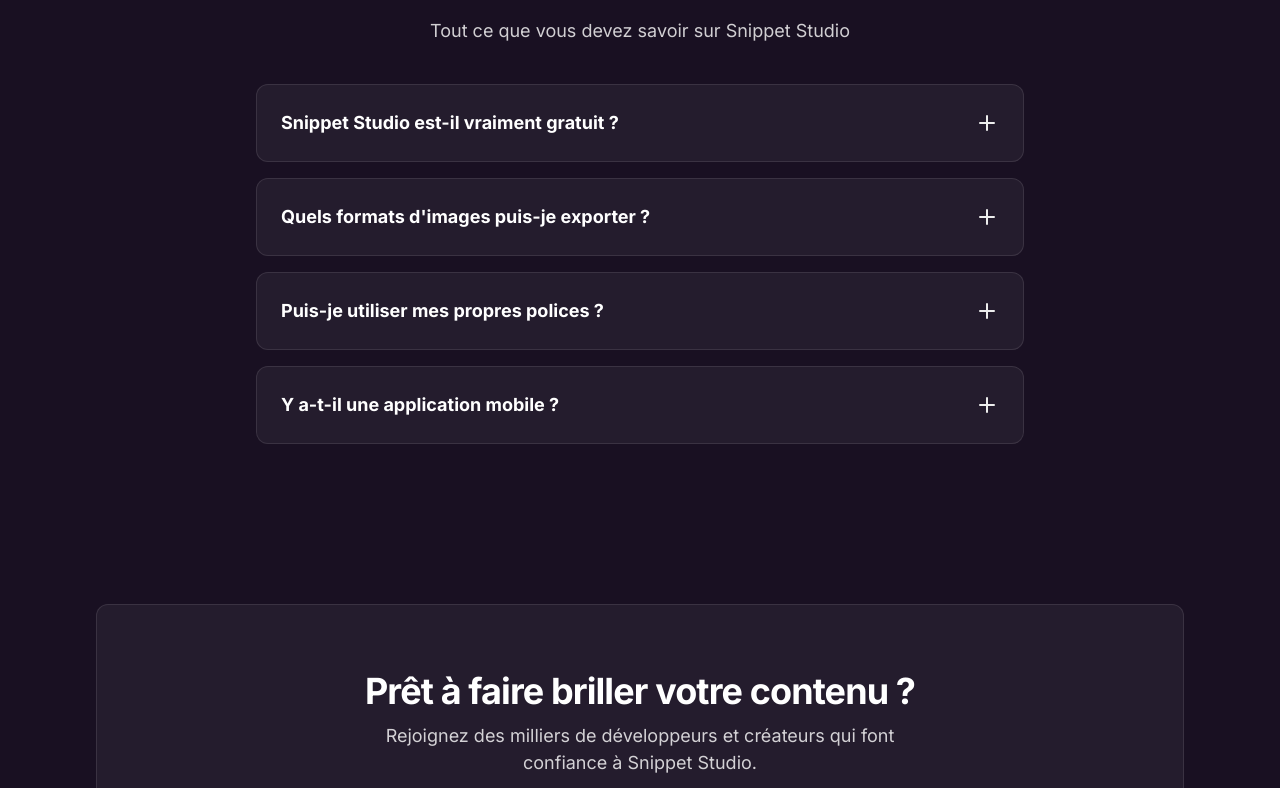
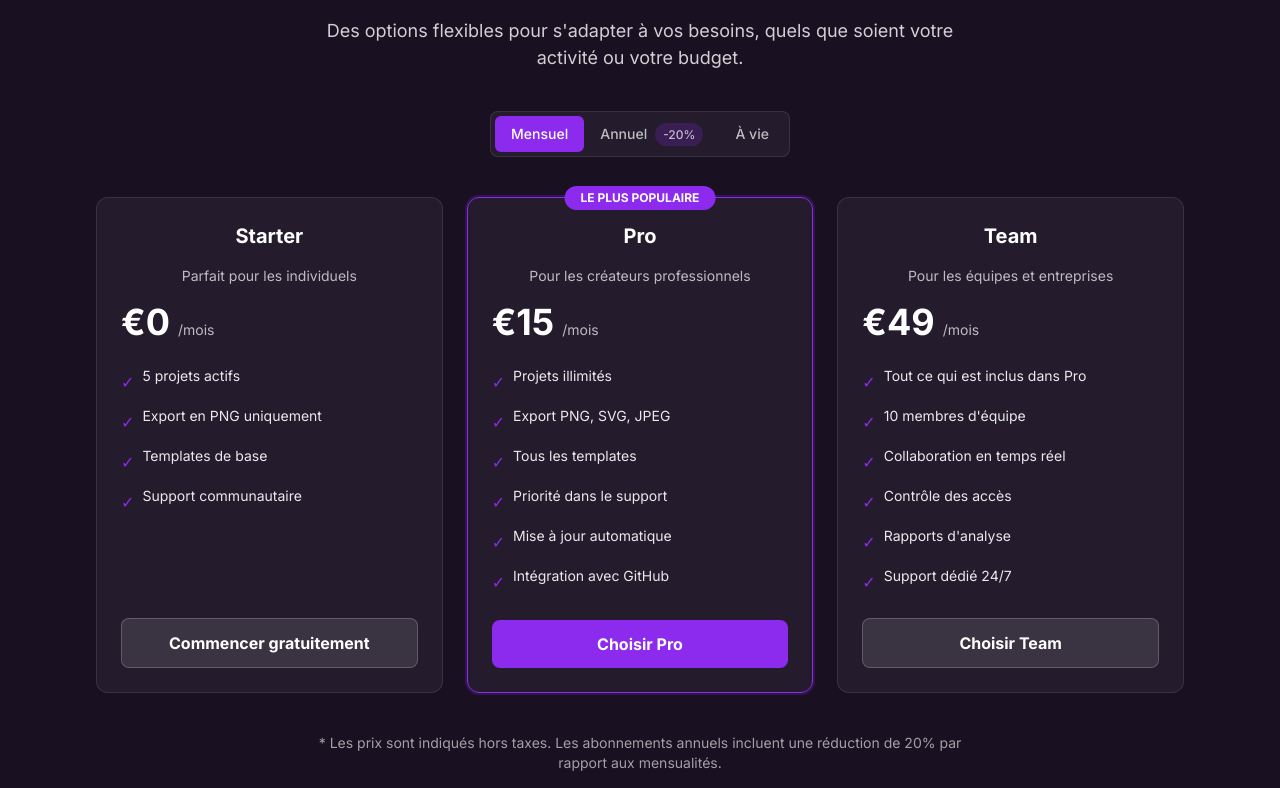
Before and after one commit to bellandry/creavvy, a Next.js app: page / in a window 1280 px wide. Shown: the part 3372-4160 px from the top of the page. Built offline with nearby package versions, Linux system fonts and the light colour scheme.

Commit message:
feature: add pricing section

```diff
--- a/app/page.tsx
+++ b/app/page.tsx
@@ -4,6 +4,7 @@
 import Footer from "../components/marketing/Footer";
 import Header from "../components/marketing/Header";
 import Hero from "../components/marketing/Hero";
+import Pricing from "../components/marketing/Pricing";
 import Testimonials from "../components/marketing/Testimonials";
 
 export default function Home() {
@@ -17,6 +18,7 @@
           <Hero />
           <Features />
           <Testimonials />
+          <Pricing />
           <FAQ />
           <CTA />
         </main>
--- /dev/null
+++ b/components/marketing/Pricing.tsx
@@ -0,0 +1,204 @@
+"use client";
+import { useState } from "react";
+
+const Pricing = () => {
+  const [billingCycle, setBillingCycle] = useState<
+    "monthly" | "yearly" | "lifetime"
+  >("monthly");
+
+  const pricingPlans = [
+    {
+      name: "Starter",
+      description: "Parfait pour les individuels",
+      monthlyPrice: "0",
+      yearlyPrice: "0",
+      lifetimePrice: "0",
+      features: [
+        "5 projets actifs",
+        "Export en PNG uniquement",
+        "Templates de base",
+        "Support communautaire",
+      ],
+      cta: "Commencer gratuitement",
+      popular: false,
+    },
+    {
+      name: "Pro",
+      description: "Pour les créateurs professionnels",
+      monthlyPrice: "15",
+      yearlyPrice: "144", // 12 months at $12/month = $144 vs $156 (2 months free)
+      lifetimePrice: "299",
+      features: [
+        "Projets illimités",
+        "Export PNG, SVG, JPEG",
+        "Tous les templates",
+        "Priorité dans le support",
+        "Mise à jour automatique",
+        "Intégration avec GitHub",
+      ],
+      cta: "Choisir Pro",
+      popular: true,
+    },
+    {
+      name: "Team",
+      description: "Pour les équipes et entreprises",
+      monthlyPrice: "49",
+      yearlyPrice: "468", // 12 months at $39/month = $468 vs $588 (3 months free)
+      lifetimePrice: "799",
+      features: [
+        "Tout ce qui est inclus dans Pro",
+        "10 membres d'équipe",
+        "Collaboration en temps réel",
+        "Contrôle des accès",
+        "Rapports d'analyse",
+        "Support dédié 24/7",
+      ],
+      cta: "Choisir Team",
+      popular: false,
+    },
+  ];
+
+  const getPrice = (plan: (typeof pricingPlans)[0]) => {
+    switch (billingCycle) {
+      case "monthly":
+        return plan.monthlyPrice;
+      case "yearly":
+        return plan.yearlyPrice;
+      case "lifetime":
+        return plan.lifetimePrice;
+      default:
+        return plan.monthlyPrice;
+    }
+  };
+
+  // Calculate monthly equivalent for yearly plans
+  const getMonthlyEquivalent = (plan: (typeof pricingPlans)[0]) => {
+    if (billingCycle === "yearly") {
+      return (parseInt(plan.yearlyPrice) / 12).toFixed(2);
+    }
+    return null;
+  };
+
+  return (
+    <section className="flex flex-col gap-10 items-center text-center">
+      <div className="flex flex-col gap-4 items-center">
+        <h2 className="text-white tracking-tight text-3xl sm:text-4xl lg:text-5xl font-bold leading-tight max-w-3xl">
+          Choisissez votre plan
+        </h2>
+        <p className="text-white/80 text-base sm:text-lg leading-normal max-w-2xl">
+          Des options flexibles pour s&apos;adapter à vos besoins, quels que
+          soient votre activité ou votre budget.
+        </p>
+      </div>
+
+      {/* Billing Toggle */}
+      <div className="flex items-center justify-center p-1 bg-white/5 rounded-lg border border-white/10">
+        <button
+          className={`px-4 py-2 text-sm font-medium rounded-md transition-colors ${
+            billingCycle === "monthly"
+              ? "bg-primary text-white"
+              : "text-white/70 hover:text-white"
+          }`}
+          onClick={() => setBillingCycle("monthly")}
+        >
+          Mensuel
+        </button>
+        <button
+          className={`px-4 py-2 text-sm font-medium rounded-md transition-colors ${
+            billingCycle === "yearly"
+              ? "bg-primary text-white"
+              : "text-white/70 hover:text-white"
+          }`}
+          onClick={() => setBillingCycle("yearly")}
+        >
+          Annuel
+          <span className="ml-2 text-xs bg-primary/20 px-2 py-1 rounded-full">
+            -20%
+          </span>
+        </button>
+        <button
+          className={`px-4 py-2 text-sm font-medium rounded-md transition-colors ${
+            billingCycle === "lifetime"
+              ? "bg-primary text-white"
+              : "text-white/70 hover:text-white"
+          }`}
+          onClick={() => setBillingCycle("lifetime")}
+        >
+          À vie
+        </button>
+      </div>
+
+      {/* Pricing Cards */}
+      <div className="grid grid-cols-1 md:grid-cols-3 gap-6 w-full max-w-6xl">
+        {pricingPlans.map((plan, index) => (
+          <div
+            key={index}
+            className={`flex flex-col gap-6 p-6 rounded-xl border transition-all duration-300 hover:shadow-lg hover:shadow-primary/10 ${
+              plan.popular
+                ? "bg-white/5 border-primary ring-2 ring-primary/20 relative"
+                : "bg-white/5 border-white/10"
+            }`}
+          >
+            {plan.popular && (
+              <div className="absolute top-0 left-1/2 transform -translate-x-1/2 -translate-y-1/2 bg-primary text-white text-xs font-bold px-4 py-1 rounded-full">
+                LE PLUS POPULAIRE
+              </div>
+            )}
+            <div className="flex flex-col gap-4">
+              <h3 className="text-white text-xl font-bold">{plan.name}</h3>
+              <p className="text-white/70 text-sm">{plan.description}</p>
+
+              <div className="flex items-baseline gap-2">
+                <span className="text-white text-4xl font-bold">
+                  €{getPrice(plan)}
+                </span>
+                {billingCycle === "yearly" && (
+                  <span className="text-white/70 text-sm line-through">
+                    €{parseInt(plan.monthlyPrice) * 12}
+                  </span>
+                )}
+                {billingCycle !== "lifetime" && (
+                  <span className="text-white/70 text-sm">
+                    /{billingCycle === "monthly" ? "mois" : "an"}
+                  </span>
+                )}
+              </div>
+
+              {billingCycle === "yearly" && getMonthlyEquivalent(plan) && (
+                <p className="text-primary text-sm font-medium">
+                  Équivalent à €{getMonthlyEquivalent(plan)}/mois
+                </p>
+              )}
+            </div>
+
+            <ul className="flex flex-col gap-3 text-left">
+              {plan.features.map((feature, featureIndex) => (
+                <li key={featureIndex} className="flex items-start gap-2">
+                  <span className="text-primary mt-1">✓</span>
+                  <span className="text-white/90 text-sm">{feature}</span>
+                </li>
+              ))}
+            </ul>
+
+            <button
+              className={`mt-auto w-full py-3 rounded-lg font-bold transition-opacity ${
+                plan.popular
+                  ? "bg-primary text-white hover:opacity-90"
+                  : "bg-white/10 text-white border border-white/20 hover:bg-white/20"
+              }`}
+            >
+              {plan.cta}
+            </button>
+          </div>
+        ))}
+      </div>
+
+      <p className="text-white/60 text-sm max-w-2xl">
+        * Les prix sont indiqués hors taxes. Les abonnements annuels incluent
+        une réduction de 20% par rapport aux mensualités.
+      </p>
+    </section>
+  );
+};
+
+export default Pricing;
```
